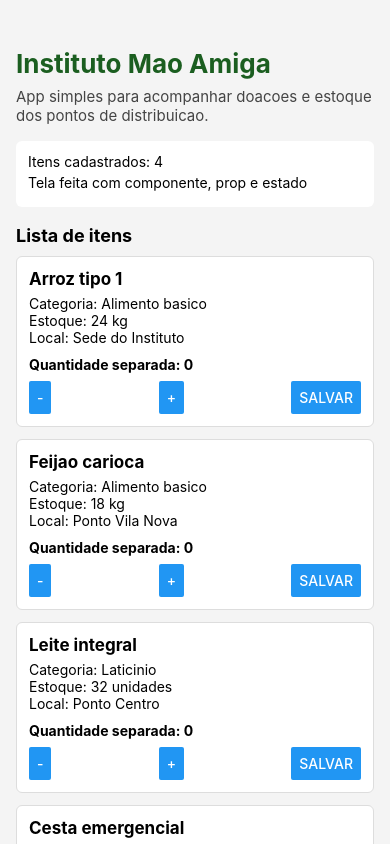
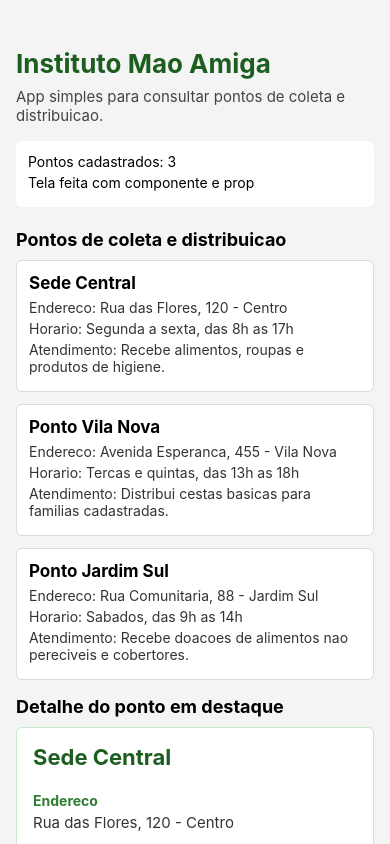
Before and after one commit to Caio1137/instituto-mao-amiga, a React Native app: screen / in a window 390 px wide. Built offline with nearby package versions, Linux system fonts and the light colour scheme.

Commit message:
Implementa lista e detalhe de pontos refs #03

```diff
--- a/App.js
+++ b/App.js
@@ -1,69 +1,72 @@
 import { StatusBar } from 'expo-status-bar';
-import { useState } from 'react';
-import { Button, ScrollView, StyleSheet, Text, View } from 'react-native';
+import { ScrollView, StyleSheet, Text, View } from 'react-native';
 
-const produtos = [
+const pontos = [
   {
     id: '1',
-    nome: 'Arroz tipo 1',
-    categoria: 'Alimento basico',
-    estoque: '24 kg',
-    local: 'Sede do Instituto',
+    nome: 'Sede Central',
+    endereco: 'Rua das Flores, 120 - Centro',
+    horario: 'Segunda a sexta, das 8h as 17h',
+    atendimento: 'Recebe alimentos, roupas e produtos de higiene.',
   },
   {
     id: '2',
-    nome: 'Feijao carioca',
-    categoria: 'Alimento basico',
-    estoque: '18 kg',
-    local: 'Ponto Vila Nova',
+    nome: 'Ponto Vila Nova',
+    endereco: 'Avenida Esperanca, 455 - Vila Nova',
+    horario: 'Tercas e quintas, das 13h as 18h',
+    atendimento: 'Distribui cestas basicas para familias cadastradas.',
   },
   {
     id: '3',
-    nome: 'Leite integral',
-    categoria: 'Laticinio',
-    estoque: '32 unidades',
-    local: 'Ponto Centro',
-  },
-  {
-    id: '4',
-    nome: 'Cesta emergencial',
-    categoria: 'Kit de doacao',
-    estoque: '7 kits',
-    local: 'Ponto Jardim Sul',
+    nome: 'Ponto Jardim Sul',
+    endereco: 'Rua Comunitaria, 88 - Jardim Sul',
+    horario: 'Sabados, das 9h as 14h',
+    atendimento: 'Recebe doacoes de alimentos nao pereciveis e cobertores.',
   },
 ];
 
-function ProdutoItem({ produto, categoria }) {
-  const [favorito, setFavorito] = useState(false);
-  const [quantidade, setQuantidade] = useState(0);
-
-  function aumentarQuantidade() {
-    setQuantidade(quantidade + 1);
-  }
-
-  function diminuirQuantidade() {
-    if (quantidade > 0) {
-      setQuantidade(quantidade - 1);
-    }
-  }
-
+function PontoItem({ ponto }) {
   return (
     <View style={styles.card}>
-      <Text style={styles.nomeProduto}>{produto.nome}</Text>
-      <Text>Categoria: {categoria}</Text>
-      <Text>Estoque: {produto.estoque}</Text>
-      <Text>Local: {produto.local}</Text>
+      <Text style={styles.nomePonto}>{ponto.nome}</Text>
+      <Text style={styles.info}>Endereco: {ponto.endereco}</Text>
+      <Text style={styles.info}>Horario: {ponto.horario}</Text>
+      <Text style={styles.info}>Atendimento: {ponto.atendimento}</Text>
+    </View>
+  );
+}
 
-      <Text style={styles.quantidade}>Quantidade separada: {quantidade}</Text>
+function DetalhePonto({ ponto }) {
+  return (
+    <View style={styles.detalhe}>
+      <Text style={styles.nomeDetalhe}>{ponto.nome}</Text>
+      <Text style={styles.rotulo}>Endereco</Text>
+      <Text style={styles.textoDetalhe}>{ponto.endereco}</Text>
+      <Text style={styles.rotulo}>Dias e horarios</Text>
+      <Text style={styles.textoDetalhe}>{ponto.horario}</Text>
+      <Text style={styles.rotulo}>O que recebe ou distribui</Text>
+      <Text style={styles.textoDetalhe}>{ponto.atendimento}</Text>
+    </View>
+  );
+}
 
-      <View style={styles.botoes}>
-        <Button title="-" onPress={diminuirQuantidade} />
-        <Button title="+" onPress={aumentarQuantidade} />
-        <Button
-          title={favorito ? 'Salvo' : 'Salvar'}
-          onPress={() => setFavorito(!favorito)}
-        />
-      </View>
+function TelaListaPontos() {
+  return (
+    <View>
+      <Text style={styles.secao}>Pontos de coleta e distribuicao</Text>
+
+      {pontos.map((ponto) => (
+        <PontoItem key={ponto.id} ponto={ponto} />
+      ))}
+    </View>
+  );
+}
+
+function TelaDetalhePonto() {
+  return (
+    <View>
+      <Text style={styles.secao}>Detalhe do ponto em destaque</Text>
+      <DetalhePonto ponto={pontos[0]} />
     </View>
   );
 }
@@ -72,26 +75,18 @@ export default function App() {
   return (
     <ScrollView style={styles.container}>
       <StatusBar style="auto" />
-
       <Text style={styles.titulo}>Instituto Mao Amiga</Text>
       <Text style={styles.subtitulo}>
-        App simples para acompanhar doacoes e estoque dos pontos de distribuicao.
+        App simples para consultar pontos de coleta e distribuicao.
       </Text>
 
       <View style={styles.resumo}>
-        <Text style={styles.resumoTexto}>Itens cadastrados: {produtos.length}</Text>
-        <Text style={styles.resumoTexto}>Tela feita com componente, prop e estado</Text>
+        <Text style={styles.resumoTexto}>Pontos cadastrados: {pontos.length}</Text>
+        <Text style={styles.resumoTexto}>Tela feita com componente e prop</Text>
       </View>
 
-      <Text style={styles.secao}>Lista de itens</Text>
-
-      {produtos.map((produto) => (
-        <ProdutoItem
-          key={produto.id}
-          produto={produto}
-          categoria={produto.categoria}
-        />
-      ))}
+      <TelaListaPontos />
+      <TelaDetalhePonto />
     </ScrollView>
   );
 }
@@ -128,6 +123,7 @@ const styles = StyleSheet.create({
     fontSize: 18,
     fontWeight: 'bold',
     marginBottom: 10,
+    marginTop: 4,
   },
   card: {
     backgroundColor: '#FFFFFF',
@@ -137,18 +133,39 @@ const styles = StyleSheet.create({
     borderWidth: 1,
     borderColor: '#DDD',
   },
-  nomeProduto: {
+  nomePonto: {
     fontSize: 17,
     fontWeight: 'bold',
     marginBottom: 6,
   },
-  quantidade: {
+  info: {
+    fontSize: 14,
+    marginBottom: 4,
+    color: '#333',
+  },
+  detalhe: {
+    backgroundColor: '#FFFFFF',
+    padding: 16,
+    borderRadius: 6,
+    marginBottom: 24,
+    borderWidth: 1,
+    borderColor: '#C8E6C9',
+  },
+  nomeDetalhe: {
+    fontSize: 22,
+    fontWeight: 'bold',
+    marginBottom: 12,
+    color: '#1B5E20',
+  },
+  rotulo: {
+    fontSize: 14,
+    fontWeight: 'bold',
     marginTop: 10,
-    marginBottom: 8,
-    fontWeight: 'bold',
+    color: '#2E7D32',
   },
-  botoes: {
-    flexDirection: 'row',
-    justifyContent: 'space-between',
+  textoDetalhe: {
+    fontSize: 15,
+    marginTop: 4,
+    color: '#333',
   },
 });
```
Also changed, not shown: atividades/ficha-observacao.md (+4 -3 lines).
